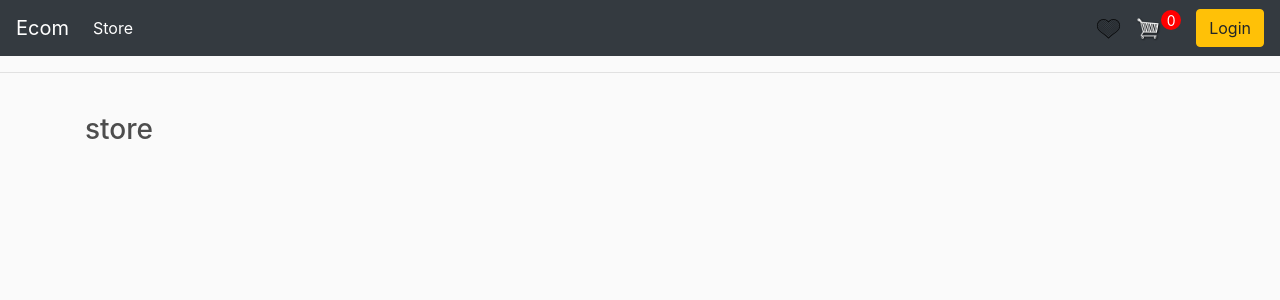
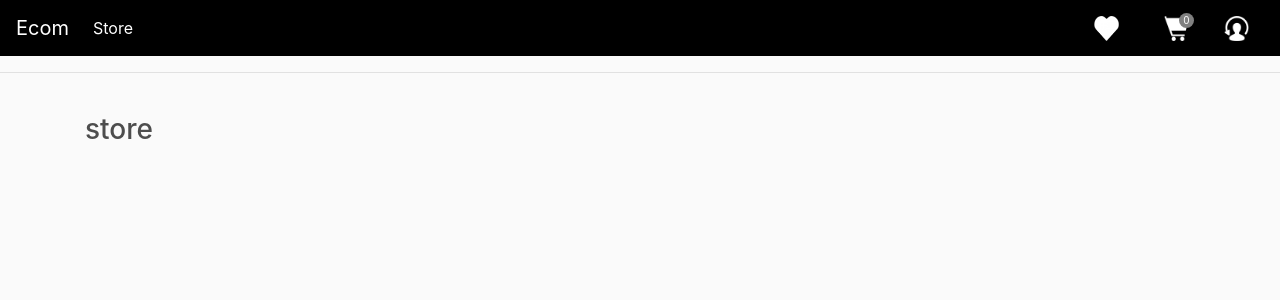
Before and after one commit to Mofe1015/Ecom-website-repo, a Django app: page / in a window 1280 px wide. Shown: the top 300 px of the page. Run offline with Django 4.2, Linux system fonts and the light colour scheme; some libraries are stand-ins or nearby versions.

Commit message:
navbar update

```diff
--- a/static/css/main.css
+++ b/static/css/main.css
@@ -26,33 +26,41 @@ h1,h2,h3,h4,h5,h6{
 }
 
 .bg-dark{
-
+    background-color:  black !important;
 }
 
 #cart-icon{
 	width:25px;
+	height:25px;
 	display: inline-block;
-
 	margin-right: 0px;
+	margin-left: 30px;
 
 }
 #fav-icon{
 	width:25px;
+	height:25px;
 	display: inline-block;
-
+	margin-right: 15px;
+}
+#user-icon{
+    width:25px;
+    height:25px;
+	display: inline-block;
 	margin-right: 15px;
 }
 #cart-total{
 	display: block;
+
+	color:#fff;
+	background-color: grey;
+	width: 15px;
+	height: 15px;
 	text-align: center;
-	color:#fff;
-	background-color: red;
-	width: 20px;
-	height: 20px;
 	border-radius: 50%;
-	font-size: 14px;
-	margin-left: 0px;
-	margin-right: 15px;
+	font-size: 10px;
+	margin-left: -10px;
+	margin-right: 30px;
 }
 
 . col-lg-4 , . col-lg-6 , . col-lg-8 , . col-lg-12 {
--- a/store/templates/store/main.html
+++ b/store/templates/store/main.html
@@ -37,15 +37,17 @@
             <div class="form-inline my-2 my-lg-0">
 
                 <a href="{% url 'cart' %}">
-                    <img  id="fav-icon" src="{% static 'images/favorites.png' %}">
+                    <img  id="fav-icon" src="{% static 'images/favorites2.png' %}">
                 </a>
 
                 <a href="{% url 'cart' %}">
-                    <img  id="cart-icon" src="{% static 'images/cart.png' %}">
+                    <img  id="cart-icon" src="{% static 'images/cart2.png' %}">
                 </a>
                <p id="cart-total">0</p>
+                    <img  id="user-icon" src="{% static 'images/user.png' %}">
+                <a href="#" >
 
-                <a href="#" class="btn btn-warning">Login</a>
+                </a>
             </div>
 
           </div>
```
Also changed, not shown: static/images/cart2.png (added), static/images/favorites.png, static/images/favorites2.png (added), static/images/user.png (added).
